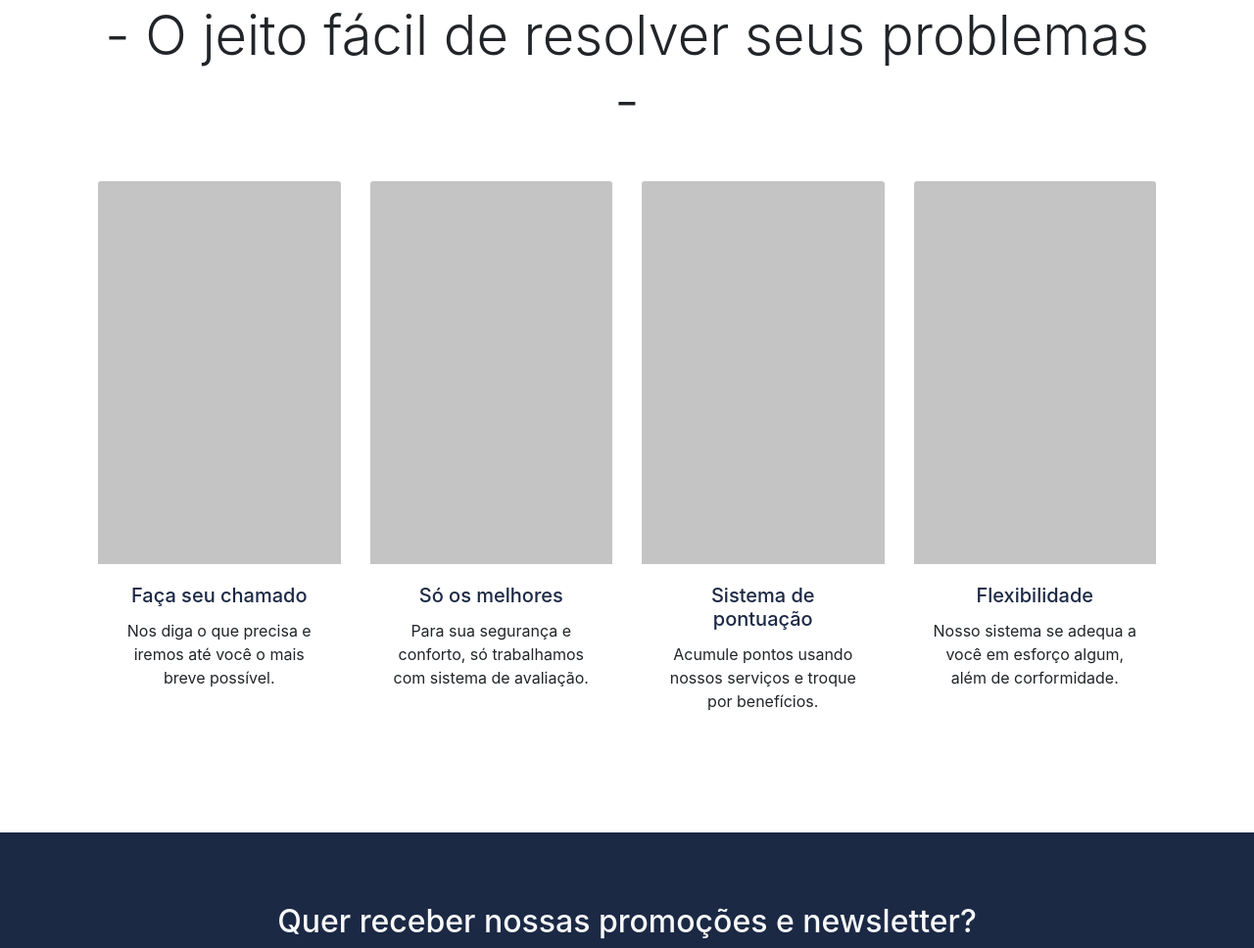
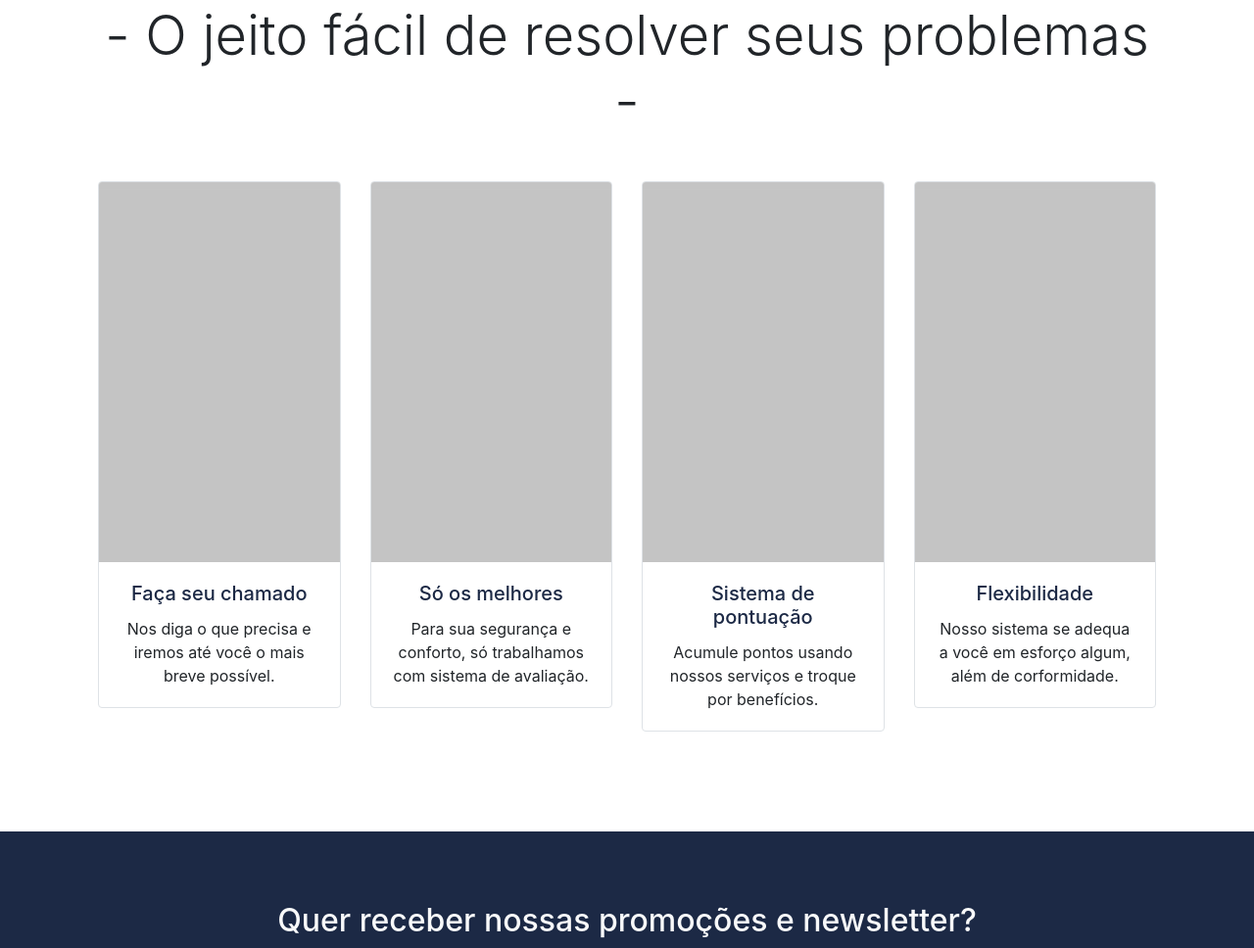
Before and after one commit to OwnOffice2020/Site, a website: page OwnOffice.html in a window 1280 px wide. Shown: the part 3400-4368 px from the top of the page at 98% size. Drawn offline with nearby package versions, Linux system fonts and the light colour scheme.

Commit message:
05-11-2020 12:07
alterações

```diff
--- a/OwnOffice.html
+++ b/OwnOffice.html
@@ -283,7 +283,7 @@
         <div class="row justify-content-sm-center text-center">
 
             <div class="col-mb-2 col-md-3">
-              <div class="card border-navy">
+              <div class="card border">
                 <img src="imgs/Time/TamFT.jpg" class="card-img-top" alt="01">
                 <div class="card-body">
                   <h5 class="card-title text-O"> Faça seu chamado </h5>
@@ -293,7 +293,7 @@
             </div>
 
             <div class="col-mb-2 col-md-3">
-              <div class="card">
+              <div class="card border">
                 <img src="imgs/Time/TamFT.jpg" class="card-img-top" alt="02">
                 <div class="card-body">
                   <h5 class="card-title text-O"> Só os melhores </h5>
@@ -303,7 +303,7 @@
             </div>
 
             <div class="col-mb-2 col-md-3">
-              <div class="card">
+              <div class="card border">
                 <img src="imgs/Time/TamFT.jpg" class="card-img-top" alt="03">
                 <div class="card-body">
                   <h5 class="card-title text-O"> Sistema de pontuação </h5>
@@ -313,7 +313,7 @@
             </div>
 
             <div class="col-mb-2 col-md-3">
-              <div class="card">
+              <div class="card border">
                 <img src="imgs/Time/TamFT.jpg" class="card-img-top" alt="04">
                 <div class="card-body">
                   <h5 class="card-title text-O"> Flexibilidade </h5>
```
